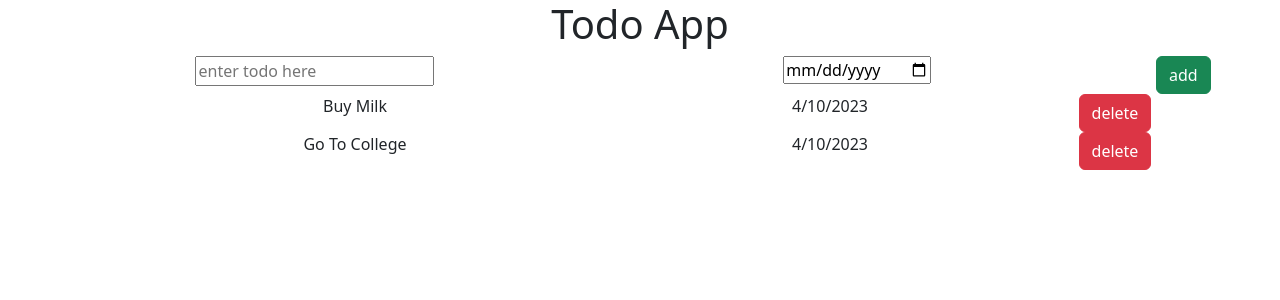
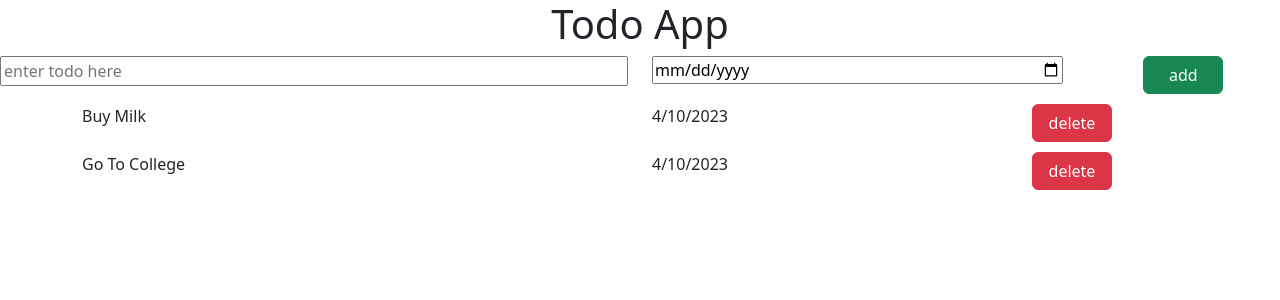
Before and after one commit to Asthaviradiya/Todo-App, a React (Vite) app in the folder Todo-App-Version-1/: page / in a window 1280 px wide. Shown: the top 300 px of the page. Built offline with nearby package versions, Linux system fonts and the light colour scheme.

Commit message:
all  file is updated

```diff
--- a/Todo-App-Version-1/src/AddTodo.jsx
+++ b/Todo-App-Version-1/src/AddTodo.jsx
@@ -1,13 +1,15 @@
 function AddTodo() {
-  return <div class="row">
+  return <div className="conatiner text-center">
+    <div class="row a-row">
     <div class="col-6">
       <input type="text" placeholder="enter todo here" />
     </div>
     <div class="col-4"><input type="date" name="date" id="date" />
     </div>
     <div class="col-2">
-      <button type="button" class="btn btn-success">add</button>
+      <button type="button" class="btn btn-success a-btn">add</button>
     </div>
+  </div>
   </div>
 }
 export default AddTodo;
--- a/Todo-App-Version-1/src/App.css
+++ b/Todo-App-Version-1/src/App.css
@@ -0,0 +1,18 @@
+h1{
+    font-weight: 700;
+    font-size: 45px;
+    margin: 10px;
+    margin-bottom: 20px;
+}
+input{
+    width: 100%;
+}
+.items-container{
+    text-align: left;
+}
+.a-row{
+    margin: 10px 5px;
+}
+.a-btn{
+    min-width: 80px;
+}
--- a/Todo-App-Version-1/src/App.jsx
+++ b/Todo-App-Version-1/src/App.jsx
@@ -2,13 +2,18 @@ import AppName from "/Users/Asus/github-repo/Todo-App/Todo-App-Version-1/src/App
 import AddTodo from "/Users/Asus/github-repo/Todo-App/Todo-App-Version-1/src/AddTodo"
 import TodoItem1 from "/Users/Asus/github-repo/Todo-App/Todo-App-Version-1/src/TodoItem1"
 import TodoItem2 from "./TodoItem2"
+import "./App.css"
+
 function App() {
   return <center class="todo-container">
 
     <AppName></AppName>
     <AddTodo></AddTodo>
+    <div className="items-container">
     <TodoItem1></TodoItem1>
     <TodoItem2></TodoItem2>
+    </div>
+
   </center>
 }
 
--- a/Todo-App-Version-1/src/TodoItem1.jsx
+++ b/Todo-App-Version-1/src/TodoItem1.jsx
@@ -1,9 +1,9 @@
-function TodoItem(){
+function TodoItem1(){
     let name = 'Buy Milk';
     let date = ' 4/10/2023'
 
-    return <div class="container text-center">
-    <div class="row">
+    return <div class="container">
+    <div class="row a-row">
       <div class="col-6">
         {name}
       </div>
@@ -11,9 +11,9 @@ function TodoItem(){
        {date}
       </div>
       <div class="col-2">
-        <button type="button" class="btn btn-danger">delete</button>
+        <button type="button " class="btn btn-danger a-btn">delete</button>
         </div>
     </div>
     </div>
 }
-export default TodoItem;
+export default TodoItem1;
--- a/Todo-App-Version-1/src/TodoItem2.jsx
+++ b/Todo-App-Version-1/src/TodoItem2.jsx
@@ -2,8 +2,8 @@ function TodoItem2(){
     let name = 'Go To College';
     let date = ' 4/10/2023'
 
-    return <div class="container text-center">
-    <div class="row">
+    return <div class="container">
+    <div class="row a-row">
       <div class="col-6">
         {name}
       </div>
@@ -11,7 +11,7 @@ function TodoItem2(){
        {date}
       </div>
       <div class="col-2">
-        <button type="button" class="btn btn-danger">delete</button>
+        <button type="button" class="btn btn-danger a-btn">delete</button>
         </div>
     </div>
     </div>
```
